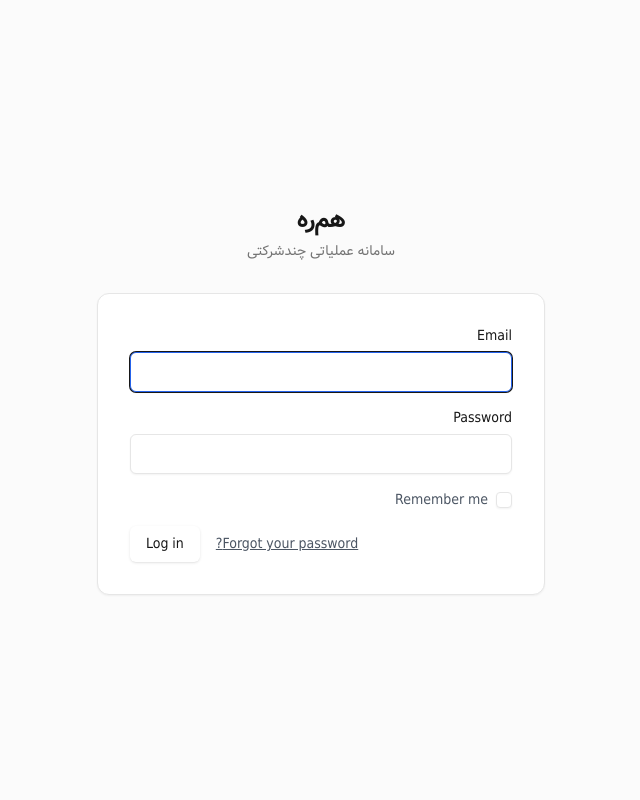
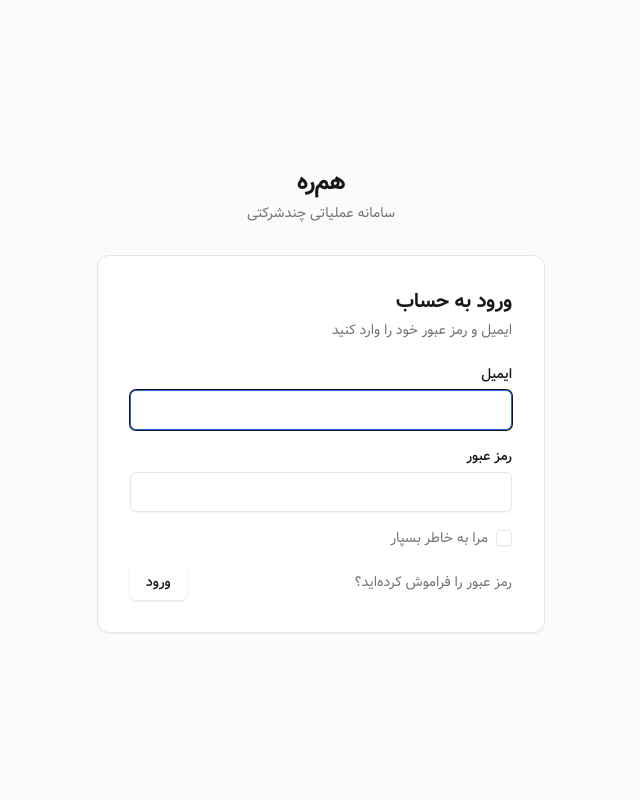
Before and after one commit to akhlaghimhd/hamarehOffice, a Laravel app: page /login in a window 1280 px wide. Shown: the whole page, without its empty margins (319-959 px from the left). Run offline with Laravel 12, Linux system fonts and the light colour scheme; style sheets or scripts are compiled from the project's sources; some libraries are stand-ins or nearby versions.

Commit message:
feat(ui): Persian auth pages and authenticated shell on global theme

```diff
--- a/project/resources/js/Pages/Auth/Login.vue
+++ b/project/resources/js/Pages/Auth/Login.vue
@@ -31,16 +31,25 @@ const submit = () => {
 
 <template>
     <GuestLayout>
-        <Head title="Log in" />
+        <Head title="ورود" />
 
-        <div v-if="status" class="mb-4 text-sm font-medium text-green-600">
+        <div class="mb-6">
+            <h1 class="text-xl font-semibold text-foreground">ورود به حساب</h1>
+            <p class="mt-1 text-sm text-muted-foreground">
+                ایمیل و رمز عبور خود را وارد کنید
+            </p>
+        </div>
+
+        <div
+            v-if="status"
+            class="mb-4 text-sm font-medium text-emerald-600"
+        >
             {{ status }}
         </div>
 
-        <form @submit.prevent="submit">
+        <form @submit.prevent="submit" class="space-y-4">
             <div>
-                <InputLabel for="email" value="Email" />
-
+                <InputLabel for="email" value="ایمیل" />
                 <TextInput
                     id="email"
                     type="email"
@@ -50,13 +59,11 @@ const submit = () => {
                     autofocus
                     autocomplete="username"
                 />
-
                 <InputError class="mt-2" :message="form.errors.email" />
             </div>
 
-            <div class="mt-4">
-                <InputLabel for="password" value="Password" />
-
+            <div>
+                <InputLabel for="password" value="رمز عبور" />
                 <TextInput
                     id="password"
                     type="password"
@@ -65,34 +72,32 @@ const submit = () => {
                     required
                     autocomplete="current-password"
                 />
-
                 <InputError class="mt-2" :message="form.errors.password" />
             </div>
 
-            <div class="mt-4 block">
-                <label class="flex items-center">
-                    <Checkbox name="remember" v-model:checked="form.remember" />
-                    <span class="ms-2 text-sm text-gray-600"
-                        >Remember me</span
-                    >
-                </label>
+            <div class="flex items-center gap-2">
+                <Checkbox
+                    name="remember"
+                    v-model:checked="form.remember"
+                />
+                <span class="text-sm text-muted-foreground">مرا به خاطر بسپار</span>
             </div>
 
-            <div class="mt-4 flex items-center justify-end">
+            <div class="flex flex-col-reverse gap-3 sm:flex-row sm:items-center sm:justify-between">
                 <Link
                     v-if="canResetPassword"
                     :href="route('password.request')"
-                    class="rounded-md text-sm text-gray-600 underline hover:text-gray-900 focus:outline-none focus:ring-2 focus:ring-indigo-500 focus:ring-offset-2"
+                    class="text-sm text-muted-foreground underline-offset-4 hover:text-foreground hover:underline"
                 >
-                    Forgot your password?
+                    رمز عبور را فراموش کرده‌اید؟
                 </Link>
 
                 <PrimaryButton
-                    class="ms-4"
+                    class="w-full sm:w-auto"
                     :class="{ 'opacity-25': form.processing }"
                     :disabled="form.processing"
                 >
-                    Log in
+                    ورود
                 </PrimaryButton>
             </div>
         </form>
--- a/project/resources/js/Pages/Auth/Register.vue
+++ b/project/resources/js/Pages/Auth/Register.vue
@@ -22,12 +22,18 @@ const submit = () => {
 
 <template>
     <GuestLayout>
-        <Head title="Register" />
+        <Head title="ثبت‌نام" />
 
-        <form @submit.prevent="submit">
+        <div class="mb-6">
+            <h1 class="text-xl font-semibold text-foreground">ایجاد حساب</h1>
+            <p class="mt-1 text-sm text-muted-foreground">
+                اطلاعات خود را برای ثبت‌نام وارد کنید
+            </p>
+        </div>
+
+        <form @submit.prevent="submit" class="space-y-4">
             <div>
-                <InputLabel for="name" value="Name" />
-
+                <InputLabel for="name" value="نام" />
                 <TextInput
                     id="name"
                     type="text"
@@ -37,13 +43,11 @@ const submit = () => {
                     autofocus
                     autocomplete="name"
                 />
-
                 <InputError class="mt-2" :message="form.errors.name" />
             </div>
 
-            <div class="mt-4">
-                <InputLabel for="email" value="Email" />
-
+            <div>
+                <InputLabel for="email" value="ایمیل" />
                 <TextInput
                     id="email"
                     type="email"
@@ -52,13 +56,11 @@ const submit = () => {
                     required
                     autocomplete="username"
                 />
-
                 <InputError class="mt-2" :message="form.errors.email" />
             </div>
 
-            <div class="mt-4">
-                <InputLabel for="password" value="Password" />
-
+            <div>
+                <InputLabel for="password" value="رمز عبور" />
                 <TextInput
                     id="password"
                     type="password"
@@ -67,16 +69,14 @@ const submit = () => {
                     required
                     autocomplete="new-password"
                 />
-
                 <InputError class="mt-2" :message="form.errors.password" />
             </div>
 
-            <div class="mt-4">
+            <div>
                 <InputLabel
                     for="password_confirmation"
-                    value="Confirm Password"
+                    value="تکرار رمز عبور"
                 />
-
                 <TextInput
                     id="password_confirmation"
                     type="password"
@@ -85,27 +85,26 @@ const submit = () => {
                     required
                     autocomplete="new-password"
                 />
-
                 <InputError
                     class="mt-2"
                     :message="form.errors.password_confirmation"
                 />
             </div>
 
-            <div class="mt-4 flex items-center justify-end">
+            <div class="flex flex-col-reverse gap-3 sm:flex-row sm:items-center sm:justify-between">
                 <Link
                     :href="route('login')"
-                    class="rounded-md text-sm text-gray-600 underline hover:text-gray-900 focus:outline-none focus:ring-2 focus:ring-indigo-500 focus:ring-offset-2"
+                    class="text-sm text-muted-foreground underline-offset-4 hover:text-foreground hover:underline"
                 >
-                    Already registered?
+                    قبلاً ثبت‌نام کرده‌اید؟
                 </Link>
 
                 <PrimaryButton
-                    class="ms-4"
+                    class="w-full sm:w-auto"
                     :class="{ 'opacity-25': form.processing }"
                     :disabled="form.processing"
                 >
-                    Register
+                    ثبت‌نام
                 </PrimaryButton>
             </div>
         </form>
--- a/project/resources/js/Pages/Dashboard.vue
+++ b/project/resources/js/Pages/Dashboard.vue
@@ -4,27 +4,19 @@ import { Head } from '@inertiajs/vue3';
 </script>
 
 <template>
-    <Head title="Dashboard" />
+    <Head title="داشبورد" />
 
     <AuthenticatedLayout>
         <template #header>
-            <h2
-                class="text-xl font-semibold leading-tight text-gray-800"
-            >
-                Dashboard
-            </h2>
+            <h1 class="text-lg font-semibold text-foreground">داشبورد</h1>
         </template>
 
-        <div class="py-12">
-            <div class="mx-auto max-w-7xl sm:px-6 lg:px-8">
-                <div
-                    class="overflow-hidden bg-white shadow-sm sm:rounded-lg"
-                >
-                    <div class="p-6 text-gray-900">
-                        You're logged in!
-                    </div>
-                </div>
-            </div>
+        <div
+            class="rounded-xl border border-border bg-card p-6 text-card-foreground shadow-sm"
+        >
+            <p class="text-sm text-muted-foreground">
+                با موفقیت وارد شدید. از اینجا توسعه ماژول‌ها آغاز می‌شود.
+            </p>
         </div>
     </AuthenticatedLayout>
 </template>
```
Also changed, not shown: 1 other file.
